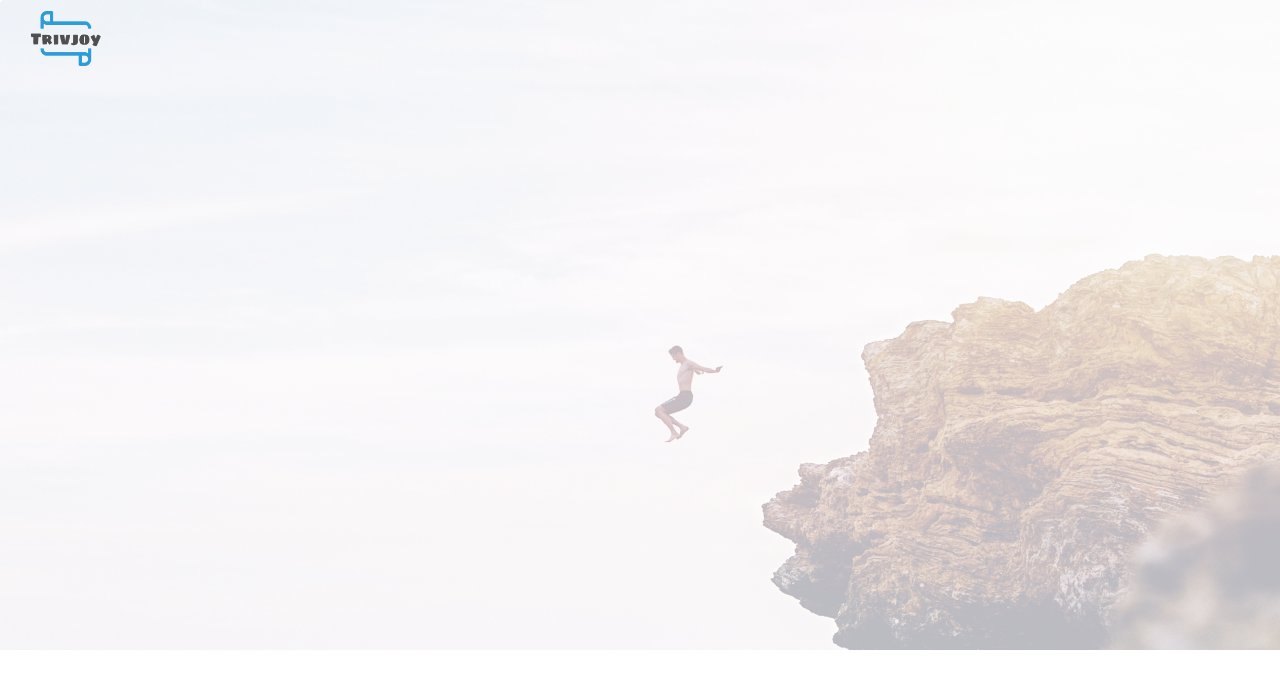
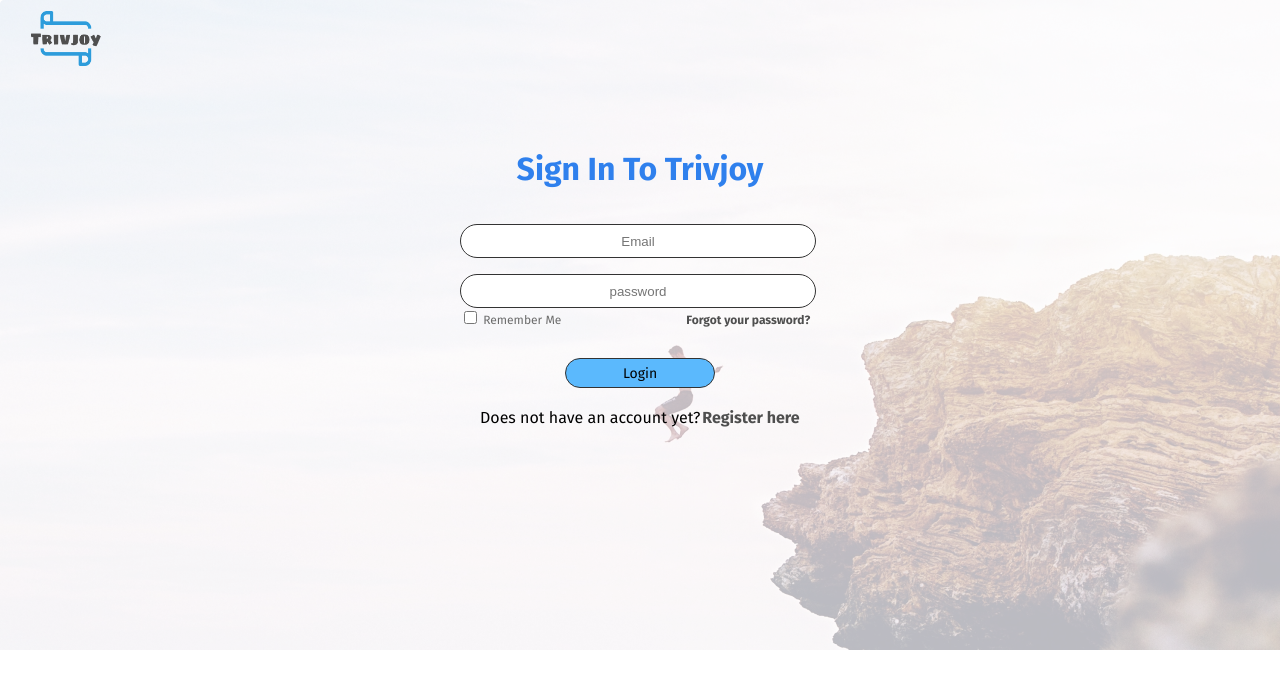
Before and after one commit to trivjoy/trivjoy-frontend, a React (Create React App) app: page /login in a window 1280 px wide. Shown: the top 688 px of the page. Built offline with nearby package versions, Linux system fonts and the light colour scheme.

Commit message:
Fix register component position and create login component with styling

```diff
--- a/src/pages/Login.js
+++ b/src/pages/Login.js
@@ -1,16 +1,110 @@
 import React from 'react'
+import { Link } from 'react-router-dom'
 import HeaderLoginAndRegister from '../components/HeaderLoginAndRegister'
 import styled from 'styled-components'
 
 const Container = styled.div`
   background-image: url('/assets/images/login-background.png');
   height: 650px;
+  a {
+    text-decoration: none;
+    color: #2f80ed;
+  }
+`
+
+const TitleRegister = styled.h1`
+  color: #2f80ed;
+  margin: 0 auto;
+  margin-top: 70px;
+  margin-bottom: 20px;
+`
+const ContainerForm = styled.form`
+  display: flex;
+  flex-direction: column;
+  width: 500px;
+  margin: 0 auto;
+`
+const StyledInputForm = styled.input`
+  text-align: center;
+  margin-left: 70px;
+  margin-top: 16px;
+  height: 30px;
+  width: 350px;
+  border-radius: 40px;
+  border: 1px solid #333333;
+`
+const StyledButtonLogin = styled.input`
+  margin: 30px 0px 20px 175px;
+  height: 30px;
+  width: 150px;
+  border-radius: 40px;
+  border: 1px solid #333333;
+  font-size: 14px;
+  font-family: 'Fira Sans', sans-serif;
+  background-color: #5bb9fd;
+  :hover {
+    cursor: pointer;
+    background-color: #68bffd;
+  }
+`
+
+const ExtraInformation = styled.div`
+  display: flex;
+  flex-direction: row;
+  width: 320px;
+  margin: 0 auto;
+`
+const ExtraInformationRegister = styled.b`
+  margin-top: 100px;
+  margin-left: 2px;
+  color: #4f4f4f;
+  :hover {
+    cursor: pointer;
+  }
+`
+const RememberMe = styled.label`
+  font-size: 12px;
+  color: #6b6b6b;
+  margin-right: 125px;
+  margin-left: 70px;
+`
+const ForgotPassword = styled.b`
+  font-size: 12px;
+  color: #4f4f4f;
+  :hover {
+    cursor: pointer;
+  }
+`
+const DoesntHaveAccount = styled.p`
+  margin-top: 0px;
+  margin-bottom: 0px;
 `
 
 const Login = () => {
   return (
     <Container>
       <HeaderLoginAndRegister />
+
+      <ContainerForm action="">
+        <TitleRegister>Sign In To Trivjoy</TitleRegister>
+
+        <StyledInputForm type="email" placeholder="Email" required />
+        <StyledInputForm type="password" placeholder="password" required />
+        <div>
+          <RememberMe>
+            <input type="checkbox" /> Remember Me
+          </RememberMe>
+          <ForgotPassword>Forgot your password?</ForgotPassword>
+        </div>
+
+        <StyledButtonLogin type="submit" value="Login" />
+      </ContainerForm>
+      <ExtraInformation>
+        <DoesntHaveAccount>Does not have an account yet?</DoesntHaveAccount>
+        <Link to="/register">
+          <ExtraInformationRegister>Register here</ExtraInformationRegister>
+        </Link>
+      </ExtraInformation>
     </Container>
   )
 }
--- a/src/pages/Register.js
+++ b/src/pages/Register.js
@@ -25,7 +25,7 @@ const ContainerForm = styled.form`
 const StyledInputForm = styled.input`
   margin-top: 16px;
   height: 30px;
-  border-radius: 2px;
+  border-radius: 5px;
   border: 1px solid #333333;
 `
 const StyledButtonRegister = styled.input`
@@ -34,7 +34,7 @@ const StyledButtonRegister = styled.input`
   margin-bottom: 10px;
   height: 30px;
   width: 200px;
-  border-radius: 2px;
+  border-radius: 5px;
   border: 1px solid #333333;
   font-size: 14px;
   font-family: 'Fira Sans', sans-serif;
@@ -63,10 +63,11 @@ const StyledAgeForm = styled.input`
   margin-top: 16px;
   width: 40px;
   height: 30px;
-  border-radius: 2px;
+  border-radius: 5px;
   border: 1px solid #333333;
 `
 const GenderStyle = styled.select`
+  text-align: center;
   height: 35px;
   width: 160px;
   margin-left: 16px;
@@ -78,7 +79,7 @@ const StyledCityForm = styled.input`
   margin-top: 16px;
   width: 260px;
   height: 30px;
-  border-radius: 2px;
+  border-radius: 5px;
   border: 1px solid #333333;
 `
 
```
